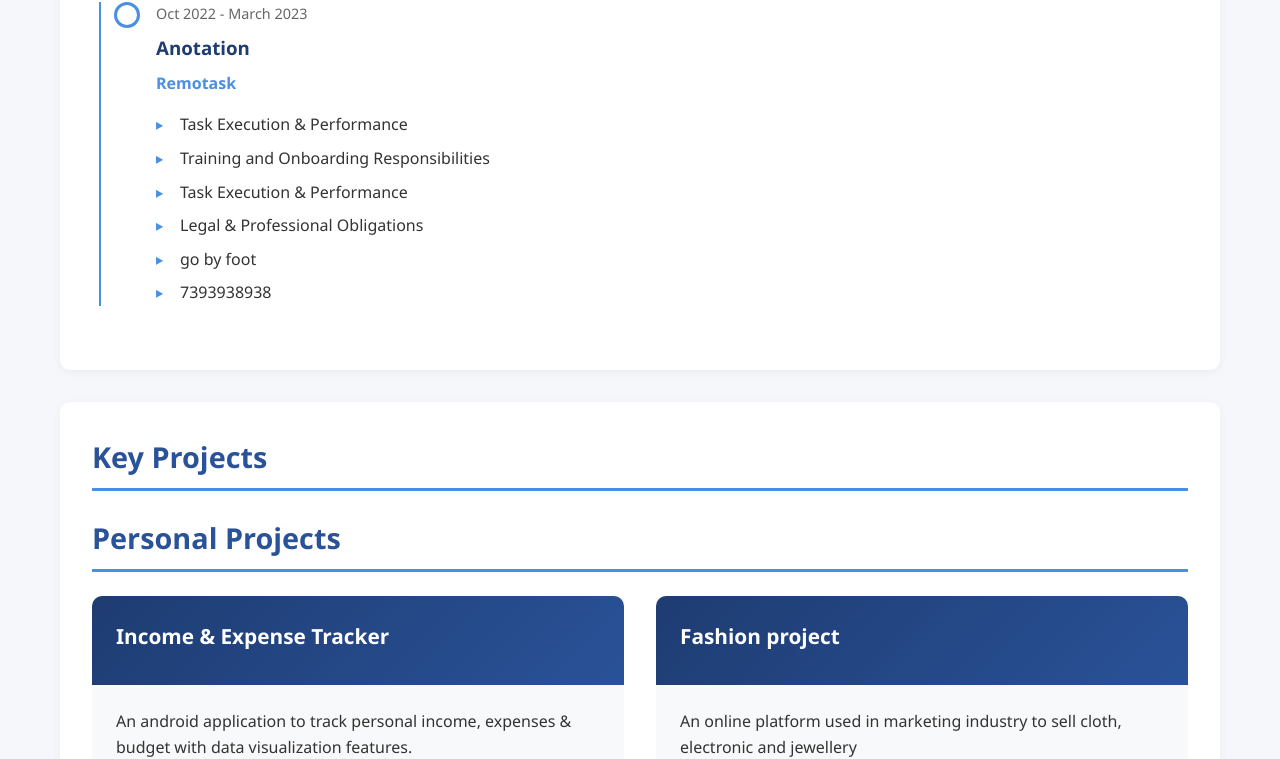
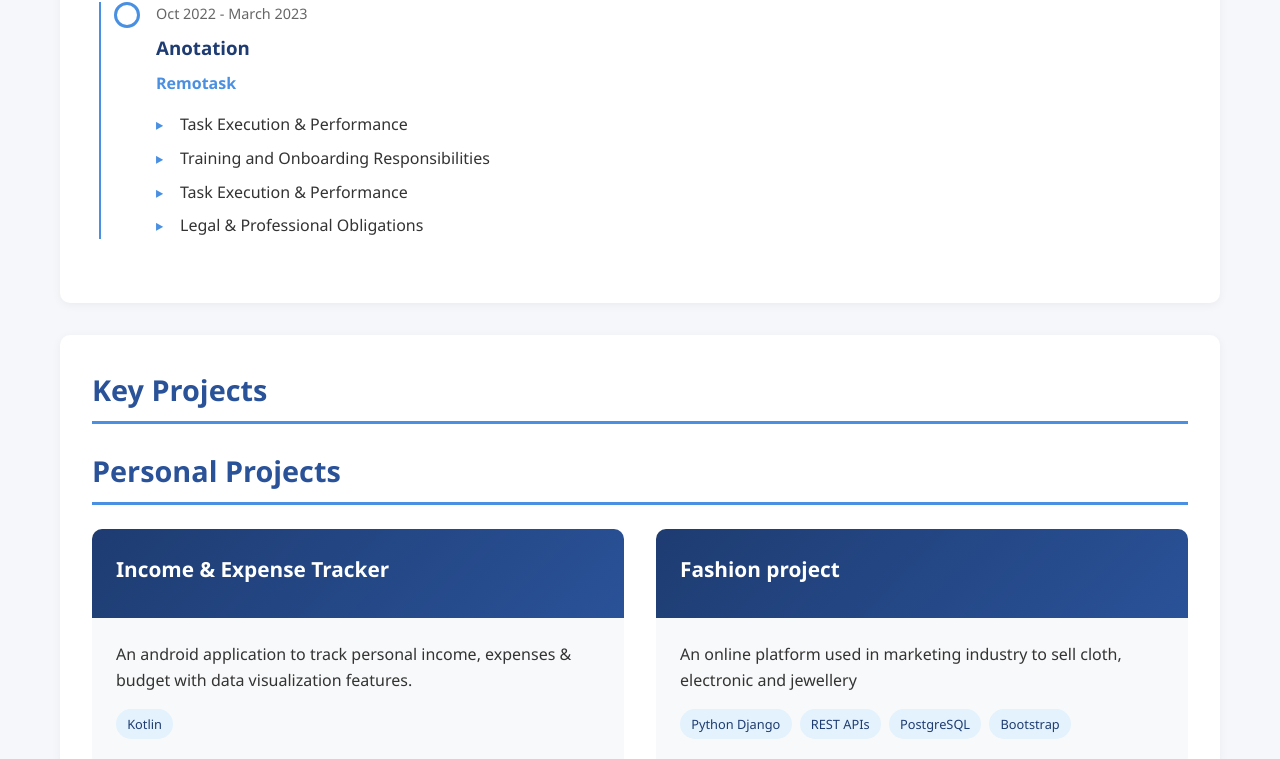
Before and after one commit to Alphonce08/portfolio, a React (Create React App) app: page / in a window 1280 px wide. Shown: the part 1446-2205 px from the top of the page. Built offline with nearby package versions, Linux system fonts and the light colour scheme.

Commit message:
...Update...

```diff
--- a/src/components/Experience.js
+++ b/src/components/Experience.js
@@ -10,9 +10,23 @@ const Experience = () => {
               'Task Execution & Performance',
               'Training and Onboarding Responsibilities',
               'Task Execution & Performance',
-              'Legal & Professional Obligations',
-              'go by foot',
-                '7393938938'
+              'Legal & Professional Obligations'
+
+      ]
+
+    },
+
+  ];
+
+    [
+   {
+      period: 'Jan 2025 - To-Date',
+      title: 'Central Bank of Kenya ',
+      company: 'SuberBroom',
+            responsibilities: [
+              'General cleaning',
+              'counting money'
+
       ]
 
     },
```
